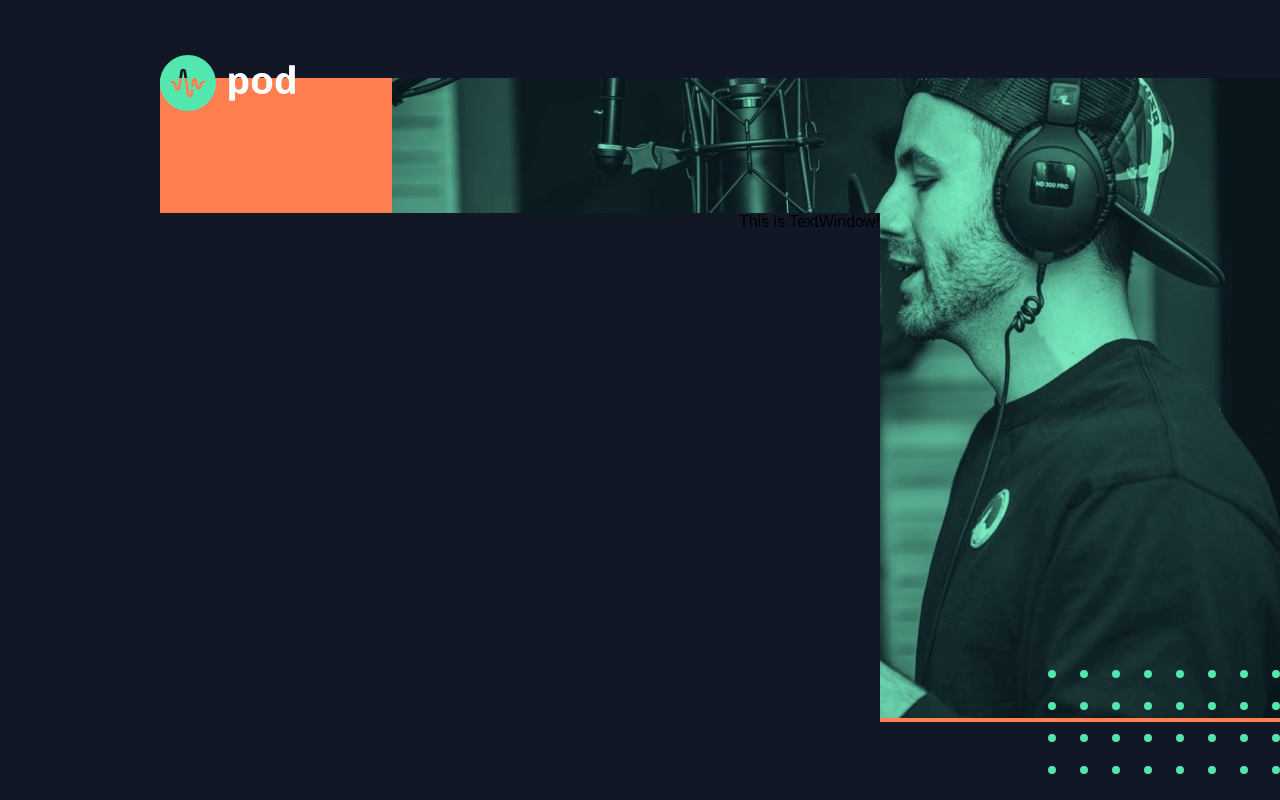
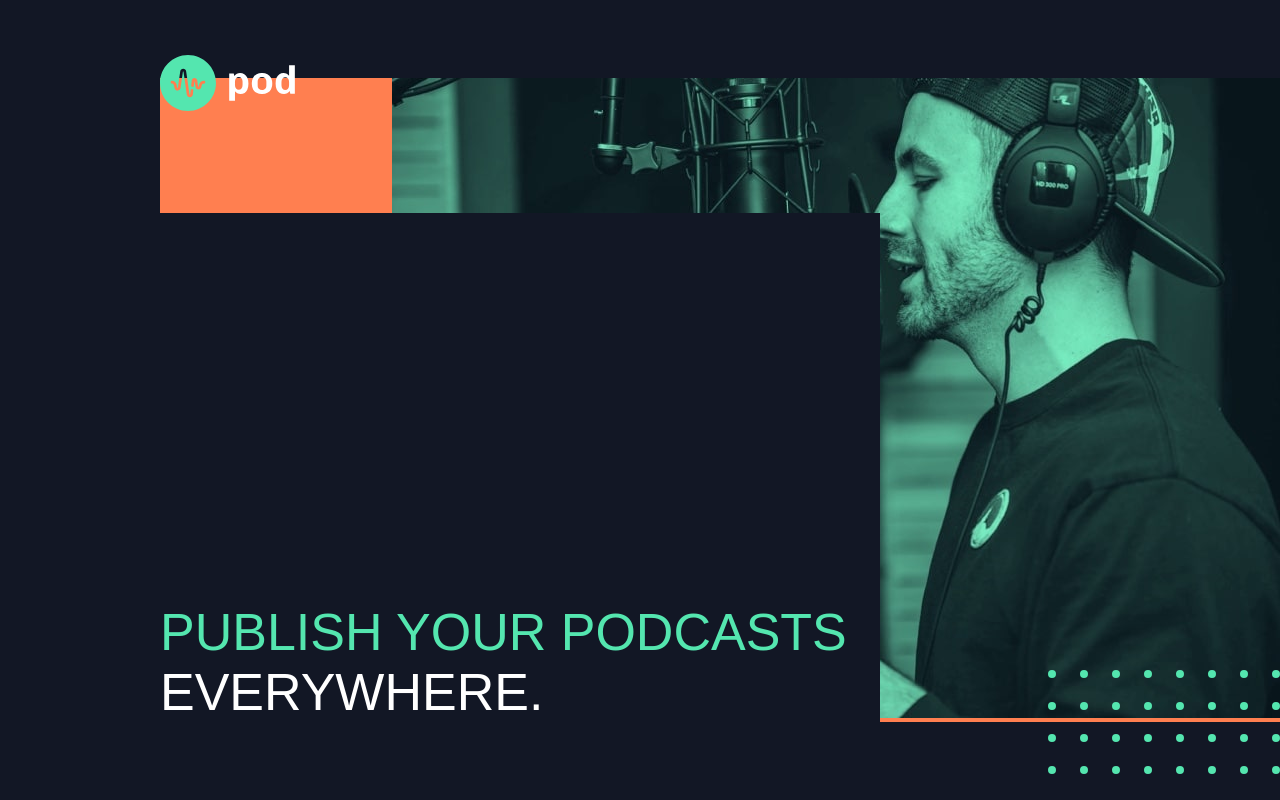
Before and after one commit to josuke0227/https-github.com-josuke0227-pod-request-access-landing-page, a Next.js app: page / in a window 1280 px wide. Built offline with nearby package versions, Linux system fonts and the light colour scheme; a web font is replaced by a local one.

Commit message:
Implement to load text data from markdown, display main title

```diff
--- a/components/Contents.js
+++ b/components/Contents.js
@@ -16,15 +16,14 @@ const Wrapper = styled.div`
   }
 `;
 
-export default function Contents() {
+export default function Contents({ textData }) {
   const size = useWindowSize();
-  console.log(size);
 
   return (
     <Wrapper>
       <Logo />
       <HostImage size={size} />
-      <TextContents />
+      <TextContents textData={textData} />
       <DotsBg />
     </Wrapper>
   );
--- a/components/TextContents.js
+++ b/components/TextContents.js
@@ -1,6 +1,6 @@
 import styled from "@emotion/styled";
 
-const Wrapper = styled.div`
+const Container = styled.div`
   position: absolute;
   width: 45rem;
   height: 31.8rem;
@@ -13,6 +13,31 @@ const Wrapper = styled.div`
   }
 `;
 
-export default function TextContents() {
-  return <Wrapper className="bg-color">This is TextWindow!</Wrapper>;
+const TextWrapper = styled.div`
+  position: absolute;
+  bottom: 0;
+  left: 0;
+`;
+
+const StyledH1 = styled.h1`
+  font-weight: 300;
+  text-align: left;
+  font-size: 52px;
+`;
+
+export default function TextContents({ textData }) {
+  const charArr = textData.title.toUpperCase().split(" ");
+  const greenText = charArr.slice(0, 3).join(" ");
+  const whiteText = charArr.slice(3).join();
+
+  return (
+    <Container className="bg-color">
+      <TextWrapper>
+        <StyledH1 className="tx-primary title-font tx-title">
+          {greenText}
+        </StyledH1>
+        <StyledH1 className="tx-primary title-font">{whiteText}</StyledH1>
+      </TextWrapper>
+    </Container>
+  );
 }
--- /dev/null
+++ b/data/textData.md
@@ -0,0 +1,5 @@
+---
+title: "Publish your podcasts everywhere."
+text: "Upload your audio to Pod with a single click. We’ll then distribute your podcast to Spotify, Apple Podcasts, Google Podcasts, Pocket Casts and more!"
+buttonText: "Request access"
+---
--- /dev/null
+++ b/lib/getTextData.js
@@ -0,0 +1,23 @@
+import fs from "fs";
+import { join } from "path";
+import matter from "gray-matter";
+
+const dataDirectory = join(process.cwd(), "data");
+
+export function getDataSlugs() {
+  return fs.readdirSync(dataDirectory);
+}
+
+export function getDataBySlug(slug, fields = []) {
+  const realSlug = slug.replace(/\.md$/, "");
+  const fullPath = join(dataDirectory, `${realSlug}.md`);
+  const fileContents = fs.readFileSync(fullPath, "utf8");
+  const { data } = matter(fileContents);
+  return data;
+}
+
+export function getData(fields = []) {
+  const slugs = getDataSlugs();
+  const posts = getDataBySlug(slugs[0], fields);
+  return posts;
+}
--- a/pages/index.js
+++ b/pages/index.js
@@ -1,8 +1,9 @@
 import Head from "next/head";
 import Contents from "../components/Contents";
 import Layout from "../components/Layout";
+import { getData } from "../lib/getTextData";
 
-export default function index() {
+export default function index({ textData }) {
   return (
     <>
       <Head>
@@ -14,8 +15,16 @@ export default function index() {
         <link rel="icon" href="/assets/favicon-32x32.png" />
       </Head>
       <Layout>
-        <Contents />
+        <Contents textData={textData} />
       </Layout>
     </>
   );
 }
+
+export async function getStaticProps() {
+  const textData = getData(["title", "text", "buttonText"]);
+
+  return {
+    props: { textData },
+  };
+}
--- a/styles/globals.css
+++ b/styles/globals.css
@@ -1,5 +1,6 @@
 html,
-body {
+body,
+h1 {
   padding: 0;
   margin: 0;
   font-family: Chivo, sans-serif;
@@ -25,6 +26,10 @@ body {
   color: #979797;
 }
 
+.tx-title {
+  color: #54e6af;
+}
+
 .bg-color {
   background-color: #121725;
 }
```
Also changed, not shown: package.json (+4 -3 lines), 1 other file (tests, documents, lock files or other folders).
